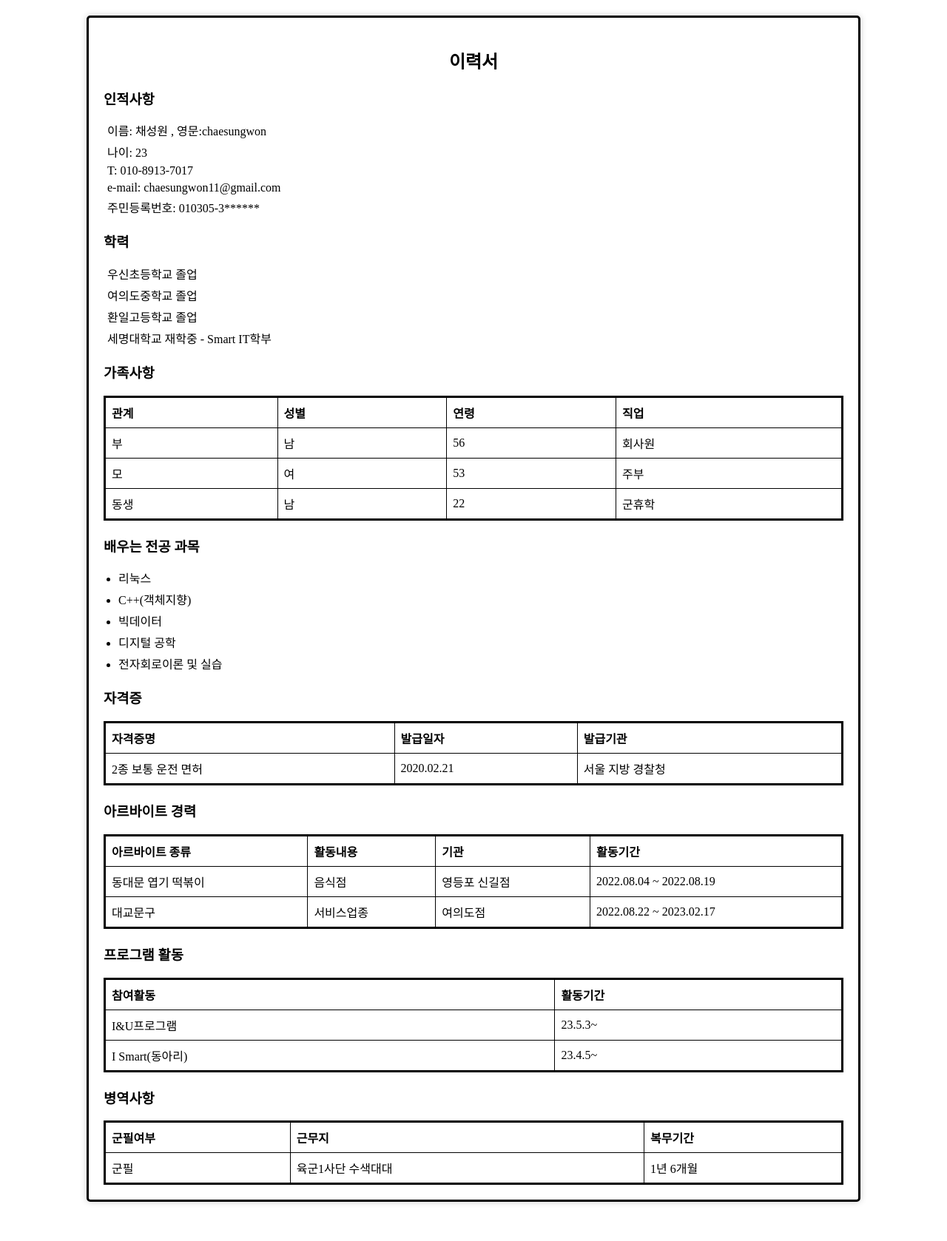
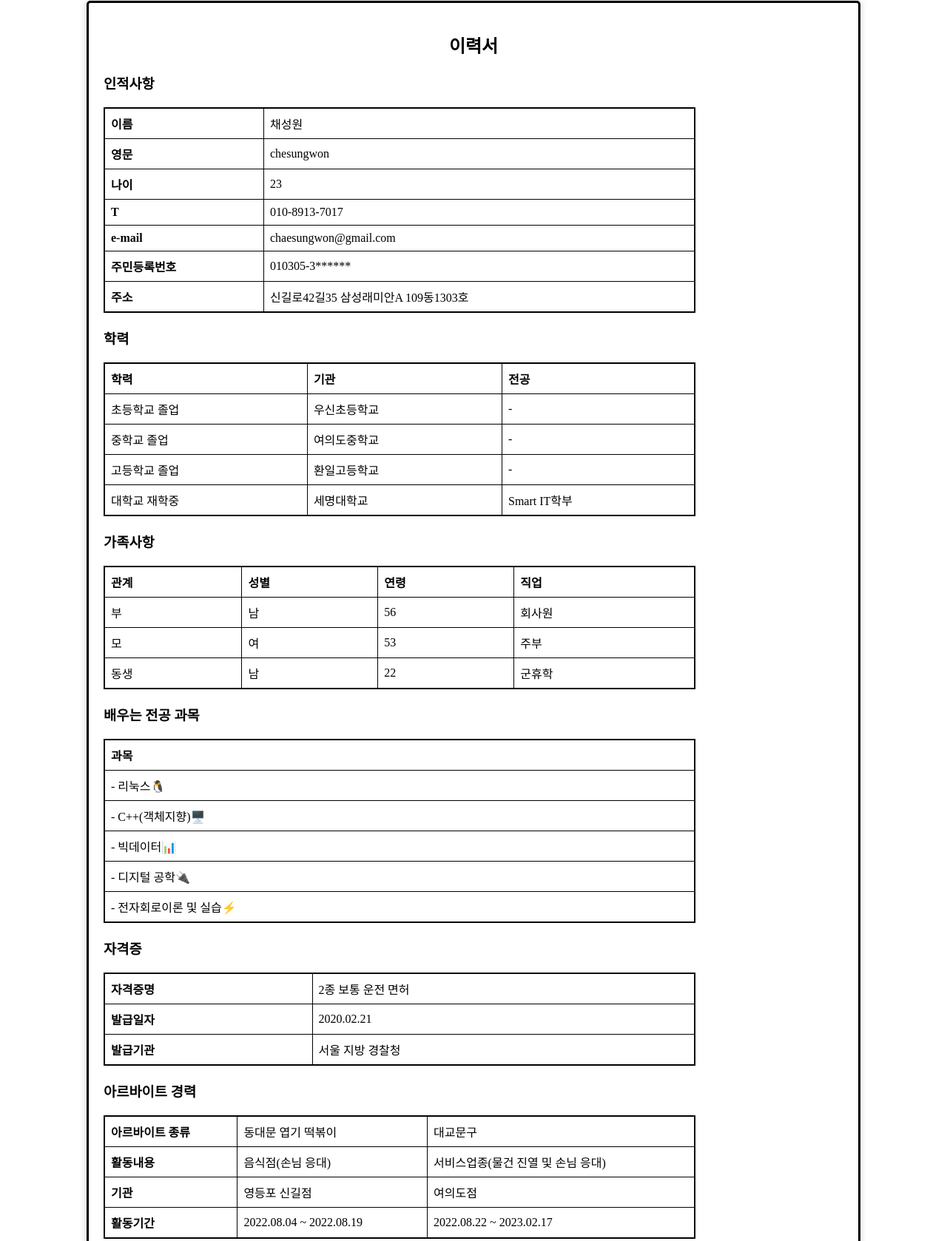
Before and after one commit to chaesungwon11/chaesungwon11, a plain HTML site: page index.html in a window 1280 px wide. Shown: the part 97-1775 px from the top of the page at 74% size. Drawn offline with Linux system fonts and the light colour scheme.

Commit message:
index.html

```diff
--- a/index.html
+++ b/index.html
@@ -5,18 +5,24 @@
     <meta http-equiv="X-UA-Compatible" content="IE=edge">
     <meta name="viewport" content="width=device-width, initial-scale=1.0">
     <style>
+
+
+
+
+
         body {
             margin: 0;
             display: flex;
             justify-content: center;
             align-items: center;
-            height: 230vh;
+            height: 290vh;
         }
+
 
         .resume {
             width: 1000px;
             height: auto;
-            background-color: #fff;
+            background-color: #ffffff;
             border-radius: 5px;
             box-shadow: 0 0 10px rgba(0, 0, 0, 0.2);
             padding: 20px;
@@ -37,10 +43,10 @@
         }
 
         .resume table {
-            width: 100%;
-            margin-top: 10px;
+            width: 80%;
+            margin-top: 20px;
             border-collapse: collapse;
-            border: 3px solid black; /* Added this line */
+            border: 2px solid black;
         }
 
         .resume th,
@@ -65,19 +71,72 @@
     <div class="resume">
         <h2>이력서</h2>
 
+        <p><p><P>
 
         <h3>인적사항</h3>
-        <p>이름: 채성원 , 영문:chaesungwon</p>
-        <p>나이: 23</p>
-        <p>T: 010-8913-7017</p>
-        <p>e-mail: chaesungwon11@gmail.com</p>
-        <p>주민등록번호: 010305-3******</p>
+
+        <table>
+            <tr>
+              <th>이름</th>
+              <td>채성원</td>
+            </tr>
+            <tr>
+              <th>영문</th>
+              <td>chesungwon</td>
+            </tr>
+            <tr>
+              <th>나이</th>
+              <td>23</td>
+            </tr>
+            <tr>
+              <th>T</th>
+              <td>010-8913-7017</td>
+            </tr>
+            <tr>
+              <th>e-mail</th>
+              <td>chaesungwon@gmail.com</td>
+            </tr>
+            <tr>
+              <th>주민등록번호</th>
+              <td>010305-3******</td>
+            </tr>
+            <tr>
+              <th>주소</th>
+              <td>신길로42길35 삼성래미안A 109동1303호</td>
+            </tr>
+          </table>
+
 
         <h3>학력</h3>
-        <p>우신초등학교 졸업</p>
-        <p>여의도중학교 졸업</p>
-        <p>환일고등학교 졸업</p>
-        <p>세명대학교 재학중 - Smart IT학부</p>
+        <table>
+            <tr>
+              <th>학력</th>
+              <th>기관</th>
+              <th>전공</th>
+
+            </tr>
+            <tr>
+              <td>초등학교 졸업</td>
+              <td>우신초등학교</td>
+              <td>-</td>
+
+            </tr>
+            <tr>
+              <td>중학교 졸업</td>
+              <td>여의도중학교</td>
+              <td>-</td>
+            </tr>
+            <tr>
+              <td>고등학교 졸업</td>
+              <td>환일고등학교</td>
+              <td>-</td>
+            </tr>
+            <tr>
+              <td>대학교 재학중</td>
+              <td>세명대학교 </td>
+              <td>Smart IT학부</td>
+            </tr>
+          </table>
 
         <h3>가족사항</h3>
         <table>
@@ -108,46 +167,65 @@
         </table>
 
         <h3>배우는 전공 과목</h3>
-        <ul>
-            <li style="color: black;">리눅스</li>
-            <li style="color: black;">C++(객체지향)</li>
-            <li style="color: black;">빅데이터</li>
-            <li style="color: black;">디지털 공학</li>
-            <li style="color: black;">전자회로이론 및 실습</li>
-        </ul>
+        <table>
+            <tr>
+              <th>과목</th>
+            </tr>
+            <tr>
+              <td>- 리눅스🐧</td>
+            </tr>
+            <tr>
+              <td>- C++(객체지향)🖥️</td>
+            </tr>
+            <tr>
+              <td>- 빅데이터📊</td>
+            </tr>
+            <tr>
+              <td>- 디지털 공학🔌</td>
+            </tr>
+            <tr>
+              <td>- 전자회로이론 및 실습⚡</td>
+            </tr>
+          </table>
+
 
         <h3>자격증</h3>
         <table>
             <tr>
               <th>자격증명</th>
-                <th>발급일자</th>
-                <th>발급기관</th>
+              <td>2종 보통 운전 면허</td>
             </tr>
             <tr>
-                <td>2종 보통 운전 면허</td>
+              <th>발급일자</th>
               <td>2020.02.21</td>
+            </tr>
+            <tr>
+              <th>발급기관</th>
               <td>서울 지방 경찰청</td>
             </tr>
           </table>
+
 
         <h3>아르바이트 경력</h3>
         <table>
             <tr>
               <th>아르바이트 종류</th>
-                <th>활동내용</th>
-                <th>기관</th>
-                <th>활동기간</th>
+              <td>동대문 엽기 떡볶이</td>
+              <td>대교문구</td>
             </tr>
             <tr>
-                <td>동대문 엽기 떡볶이</td>
-                <td>음식점</td>
-                <td>영등포 신길점</td>
-                <td>2022.08.04 ~ 2022.08.19</td>
+              <th>활동내용</th>
+              <td>음식점(손님 응대)</td>
+              <td>서비스업종(물건 진열 및 손님 응대)</td>
             </tr>
             <tr>
-                <td>대교문구</td>
-                <td>서비스업종</td>
+              <th>기관</th>
+              <td>영등포 신길점</td>
               <td>여의도점</td>
+            </tr>
+            <tr>
+              <th>활동기간</th>
+              <td>2022.08.04 ~ 2022.08.19</td>
               <td>2022.08.22 ~ 2023.02.17</td>
             </tr>
           </table>
@@ -156,31 +234,41 @@
         <table>
             <tr>
               <th>참여활동</th>
-                <th>활동기간</th>
+              <td>I&U프로그램</td>
+              <td>I Smart(동아리)</td>
             </tr>
             <tr>
-                <td>I&U프로그램</td>
+              <th>활동기간</th>
               <td>23.5.3~</td>
-            </tr>
-            <tr>
-                <td>I Smart(동아리)</td>
               <td>23.4.5~</td>
             </tr>
           </table>
 
         <h3>병역사항</h3>
+
         <table>
             <tr>
               <th>군필여부</th>
-                <th>근무지</th>
-                <th>복무기간</th>
+              <td>군필</td>
             </tr>
             <tr>
-                <td>군필</td>
+              <th>근무지</th>
               <td>육군1사단 수색대대</td>
+            </tr>
+            <tr>
+              <th>복무기간</th>
               <td>1년 6개월</td>
             </tr>
+            <tr>
+              <th>병과</th>
+              <td>땅굴탐지병</td>
+            </tr>
+            <tr>
+              <th>계급</th>
+              <td>병장</td>
+            </tr>
           </table>
+
     </div>
 </body>
 </html>
```
Lines whose indentation alone changed are shown as unchanged.
